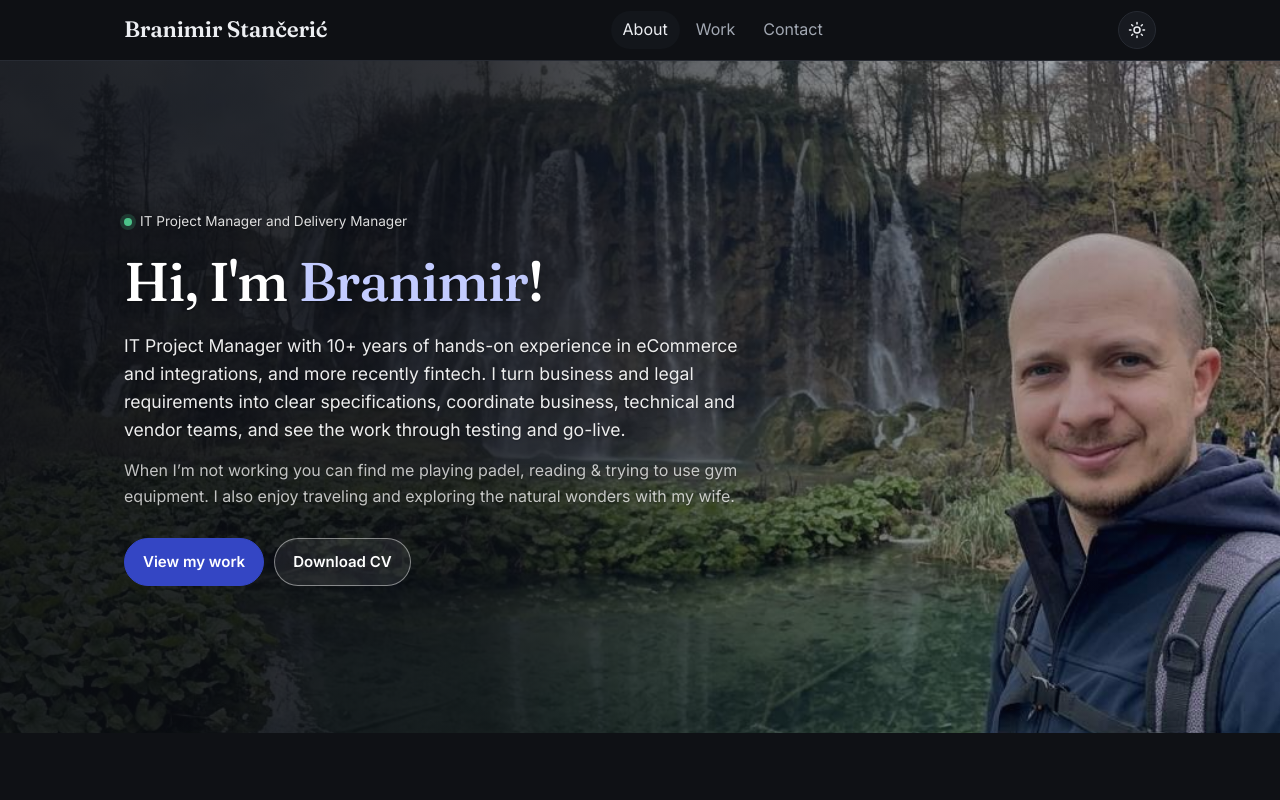
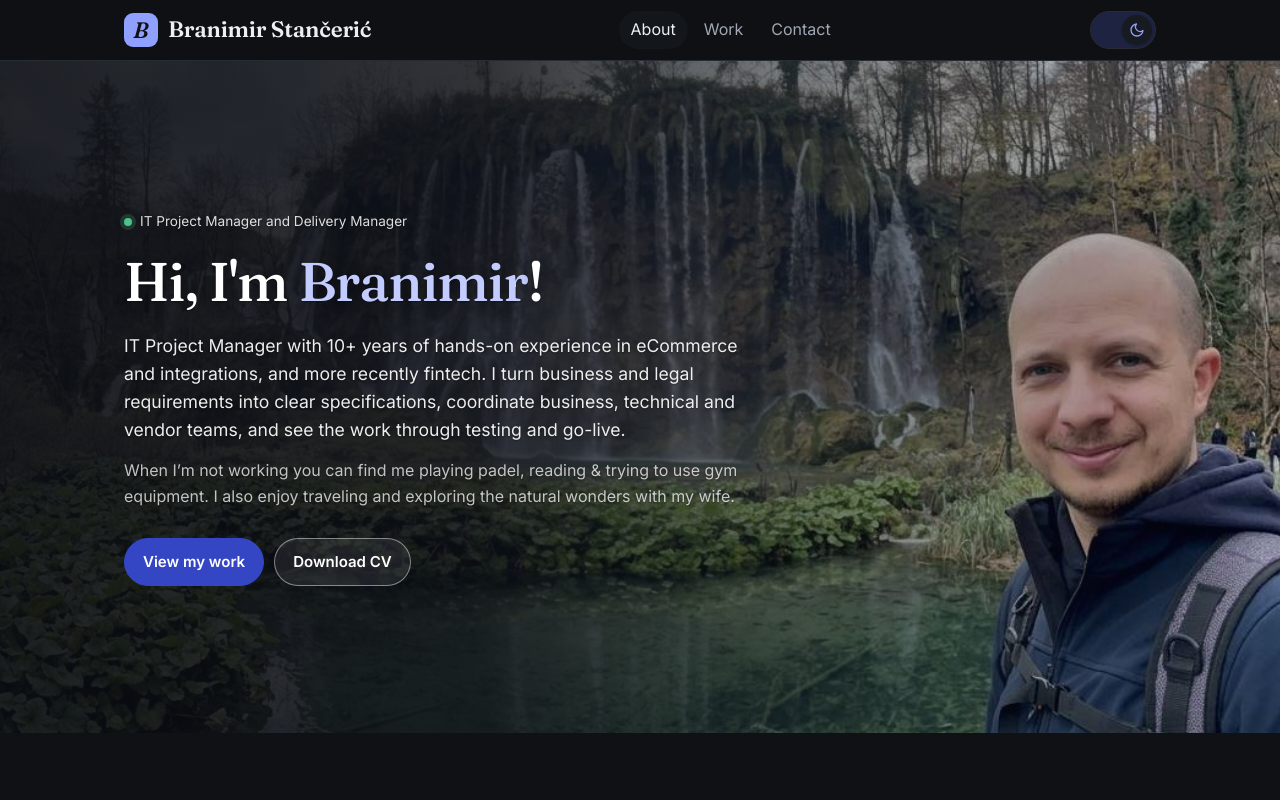
Before and after one commit to branimirstanceric/cv, a plain HTML site: page index.html in a window 1280 px wide. Both pictures are taken after a click on the switch "Dark theme". Shown: the top 800 px of the page. Drawn offline with Linux system fonts and the light colour scheme.

Commit message:
Add theme switch and logo badge
Co-Authored-By: Claude Opus 5.5 <noreply@anthropic.com>

```diff
--- a/common.js
+++ b/common.js
@@ -1,11 +1,15 @@
 // Shared helpers for index.html and case.html
 (function(){
-  // Theme toggle (initial theme is set inline in <head> to avoid a flash)
+  // Theme switch (initial theme is set inline in <head> to avoid a flash).
+  // It is a switch for "Dark theme": on in dark, off in light.
   const themeBtn = document.getElementById('theme-btn');
   if(themeBtn){
+    const isDark = () => document.documentElement.getAttribute('data-theme') === 'dark';
+    themeBtn.setAttribute('aria-checked', String(isDark()));
     themeBtn.addEventListener('click', () => {
-      const next = document.documentElement.getAttribute('data-theme') === 'dark' ? 'light' : 'dark';
+      const next = isDark() ? 'light' : 'dark';
       document.documentElement.setAttribute('data-theme', next);
+      themeBtn.setAttribute('aria-checked', String(next === 'dark'));
       try { localStorage.setItem('theme', next); } catch(e) {}
     });
   }
--- a/index.html
+++ b/index.html
@@ -23,9 +23,9 @@
 
   <link rel="preconnect" href="https://fonts.googleapis.com" />
   <link rel="preconnect" href="https://fonts.gstatic.com" crossorigin />
-  <link href="https://fonts.googleapis.com/css2?family=Fraunces:opsz,wght@9..144,500;9..144,600&family=Inter:wght@400;500;600;700&display=swap" rel="stylesheet" />
+  <link href="https://fonts.googleapis.com/css2?family=Fraunces:ital,opsz,wght@0,9..144,500;0,9..144,600;1,9..144,600&family=Inter:wght@400;500;600;700&display=swap" rel="stylesheet" />
   <!-- Bump ?v= whenever style.css or common.js changes, so browsers don't mix old and new files -->
-  <link rel="stylesheet" href="style.css?v=25" />
+  <link rel="stylesheet" href="style.css?v=26" />
 </head>
 
 <body>
@@ -39,16 +39,18 @@
   -->
   <header class="topbar">
     <div class="container topbar-inner">
-      <a class="brand" href="#top" data-field="name">Branimir Stančerić</a>
+      <a class="brand" href="#top"><span class="brand-mark" aria-hidden="true">B</span><span data-field="name">Branimir Stančerić</span></a>
       <nav class="nav" id="site-nav" aria-label="Primary navigation">
         <a href="index.html" aria-current="page">About</a>
         <a href="work.html">Work</a>
         <a href="#contact">Contact</a>
       </nav>
       <div class="topbar-actions">
-        <button class="theme-btn" id="theme-btn" type="button" aria-label="Switch light or dark theme">
-          <svg class="icon-moon" viewBox="0 0 24 24" fill="none" stroke="currentColor" stroke-width="2" stroke-linecap="round" stroke-linejoin="round" aria-hidden="true"><path d="M21 12.8A9 9 0 1 1 11.2 3a7 7 0 0 0 9.8 9.8z"/></svg>
-          <svg class="icon-sun" viewBox="0 0 24 24" fill="none" stroke="currentColor" stroke-width="2" stroke-linecap="round" stroke-linejoin="round" aria-hidden="true"><circle cx="12" cy="12" r="4"/><path d="M12 2v2M12 20v2M4.9 4.9l1.4 1.4M17.7 17.7l1.4 1.4M2 12h2M20 12h2M4.9 19.1l1.4-1.4M17.7 6.3l1.4-1.4"/></svg>
+        <button class="theme-switch" id="theme-btn" type="button" role="switch" aria-checked="false" aria-label="Dark theme">
+          <span class="theme-knob" aria-hidden="true">
+            <svg class="icon-moon" viewBox="0 0 24 24" fill="none" stroke="currentColor" stroke-width="2" stroke-linecap="round" stroke-linejoin="round" aria-hidden="true"><path d="M21 12.8A9 9 0 1 1 11.2 3a7 7 0 0 0 9.8 9.8z"/></svg>
+            <svg class="icon-sun" viewBox="0 0 24 24" fill="none" stroke="currentColor" stroke-width="2" stroke-linecap="round" stroke-linejoin="round" aria-hidden="true"><circle cx="12" cy="12" r="4"/><path d="M12 2v2M12 20v2M4.9 4.9l1.4 1.4M17.7 17.7l1.4 1.4M2 12h2M20 12h2M4.9 19.1l1.4-1.4M17.7 6.3l1.4-1.4"/></svg>
+          </span>
         </button>
         <button class="menu-btn" id="menu-btn" type="button" aria-label="Open menu" aria-expanded="false" aria-controls="site-nav">
           <svg class="icon-menu" viewBox="0 0 24 24" fill="none" stroke="currentColor" stroke-width="2" stroke-linecap="round" aria-hidden="true"><path d="M4 7h16M4 12h16M4 17h16"/></svg>
@@ -122,7 +124,7 @@
     <div class="container">Copyright © <span id="year">2026</span> <span data-field="name">Branimir Stančerić</span>. All rights reserved.</div>
   </footer>
 
-  <script src="common.js?v=25"></script>
+  <script src="common.js?v=26"></script>
   <script>
     (function(){
       const { el, asset, list, load, fillFields, contactButtons, showError } = window.Site;
--- a/style.css
+++ b/style.css
@@ -78,7 +78,11 @@ button{ font: inherit; color: inherit; }
   justify-content: space-between;
   gap: 16px;
 }
+/* Logo: the favicon's italic "B" badge next to the name (the name is filled from Pages CMS) */
 .brand{
+  display: inline-flex;
+  align-items: center;
+  gap: 10px;
   font-family: var(--serif);
   font-weight: 600;
   font-size: 1.4rem;
@@ -86,7 +90,27 @@ button{ font: inherit; color: inherit; }
   text-decoration: none;
   white-space: nowrap;
 }
-@media (max-width: 600px){ .brand{ font-size: 1.2rem; } }
+.brand-mark{
+  display: grid;
+  place-items: center;
+  width: 34px;
+  height: 34px;
+  border-radius: 9px;
+  background: var(--accent);
+  color: var(--accent-ink);
+  font-style: italic;
+  font-size: 1.4rem;
+  line-height: 1;
+  letter-spacing: 0;
+}
+@media (max-width: 600px){
+  .brand{ font-size: 1.2rem; gap: 8px; }
+  .brand-mark{ width: 30px; height: 30px; border-radius: 8px; font-size: 1.25rem; }
+}
+/* Very narrow phones: only the badge shows, the name stays for screen readers */
+@media (max-width: 359px){
+  .brand [data-field="name"]{ position: absolute; width: 1px; height: 1px; overflow: hidden; clip-path: inset(50%); }
+}
 .nav{
   display: flex;
   gap: 4px;
@@ -124,7 +148,7 @@ button{ font: inherit; color: inherit; }
 .menu-btn .icon-close, .topbar.menu-open .menu-btn .icon-menu{ display: none; }
 .topbar.menu-open .menu-btn .icon-close{ display: block; }
 
-.theme-btn, .menu-btn{
+.menu-btn{
   border: 1px solid var(--hair);
   background: var(--paper);
   border-radius: var(--r-pill);
@@ -135,12 +159,47 @@ button{ font: inherit; color: inherit; }
   cursor: pointer;
   transition: background-color var(--t);
 }
-.theme-btn:hover, .menu-btn:hover{ background: var(--sunken); }
-.theme-btn svg, .menu-btn svg{ width: 18px; height: 18px; }
+.menu-btn:hover{ background: var(--sunken); }
+.menu-btn svg{ width: 18px; height: 18px; }
 /* Menu button only on phones (after the shared button rule, so it wins) */
 .menu-btn{ display: none; }
 @media (max-width: 760px){ .menu-btn{ display: grid; } }
-[data-theme="dark"] .icon-moon, [data-theme="light"] .icon-sun{ display: none; }
+
+/* Theme switch: a pill track with a sliding knob; the knob shows the current theme (sun or moon) */
+.theme-switch{
+  position: relative;
+  width: 66px;
+  height: 38px;
+  padding: 0;
+  border: 1px solid var(--hair);
+  border-radius: var(--r-pill);
+  background: var(--sunken);
+  cursor: pointer;
+  transition: background-color var(--t), border-color var(--t);
+}
+.theme-switch:hover{ border-color: var(--faint); }
+.theme-switch:focus-visible{ border-radius: var(--r-pill); }
+.theme-knob{
+  position: absolute;
+  top: 3px;
+  left: 3px;
+  width: 30px;
+  height: 30px;
+  border-radius: 50%;
+  background: var(--paper);
+  color: var(--accent);
+  box-shadow: 0 1px 3px rgba(0,0,0,0.18);
+  display: grid;
+  place-items: center;
+  transition: transform 220ms ease-out;
+}
+.theme-knob svg{ width: 16px; height: 16px; }
+[data-theme="dark"] .theme-switch{ background: var(--accent-soft); }
+[data-theme="dark"] .theme-knob{ transform: translateX(28px); }
+[data-theme="dark"] .icon-sun, [data-theme="light"] .icon-moon{ display: none; }
+@media (prefers-reduced-motion: reduce){
+  .theme-switch, .theme-knob{ transition: none; }
+}
 
 /* Buttons */
 .btn{
```
Also changed, not shown: case.html (+9 -7 lines), work.html (+9 -7 lines).
